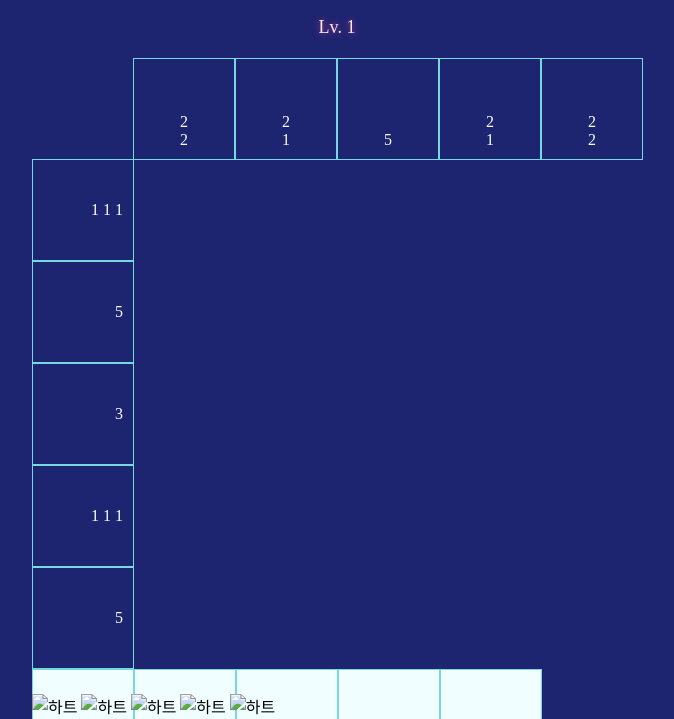
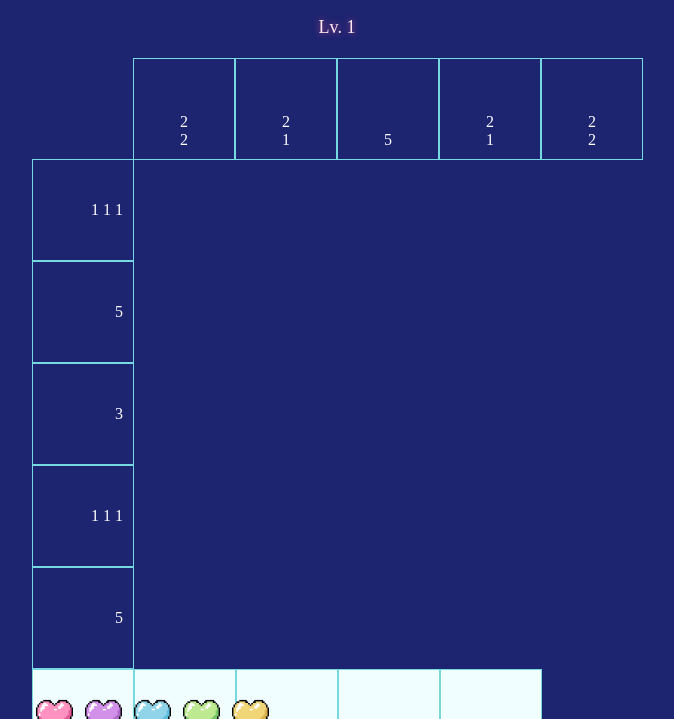
Before and after one commit to sky121016/NemoLogic, a plain HTML site: page index.html in a window 1280 px wide. Shown: the part 81-800 px from the top of the page, without its empty margins (303-977 px from the left). Drawn offline with Linux system fonts and the light colour scheme; a web font is replaced by a local one.

Commit message:
Add  하트 파일 경로 수정

```diff
--- a/index.html
+++ b/index.html
@@ -26,11 +26,11 @@
 
         <div class="life">
             <div class="heart">
-                <img src="./heart1.png" alt="하트">
-                <img src="./heart2.png" alt="하트">
-                <img src="./heart3.png" alt="하트">
-                <img src="./heart4.png" alt="하트">
-                <img src="./heart5.png" alt="하트">
+                <img src="./assets/heart1.png" alt="하트">
+                <img src="./assets/heart2.png" alt="하트">
+                <img src="./assets/heart3.png" alt="하트">
+                <img src="./assets/heart4.png" alt="하트">
+                <img src="./assets/heart5.png" alt="하트">
             </div>
         </div>
 
```
